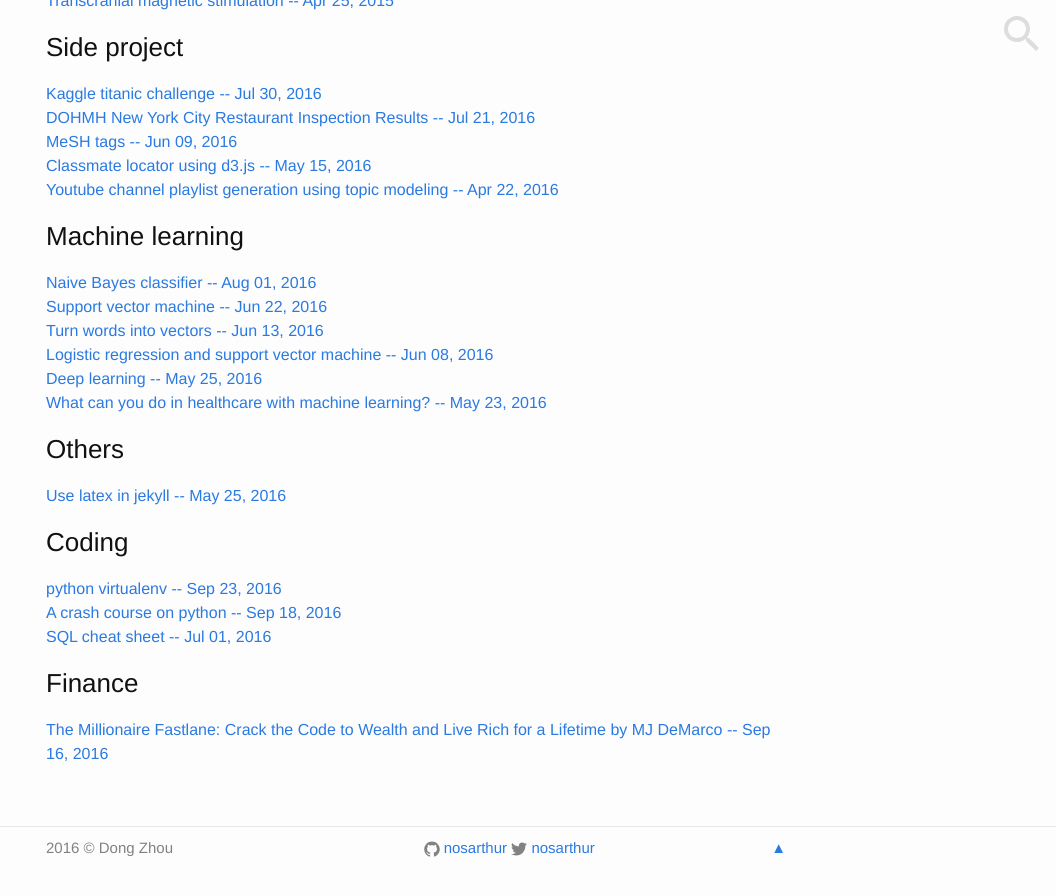
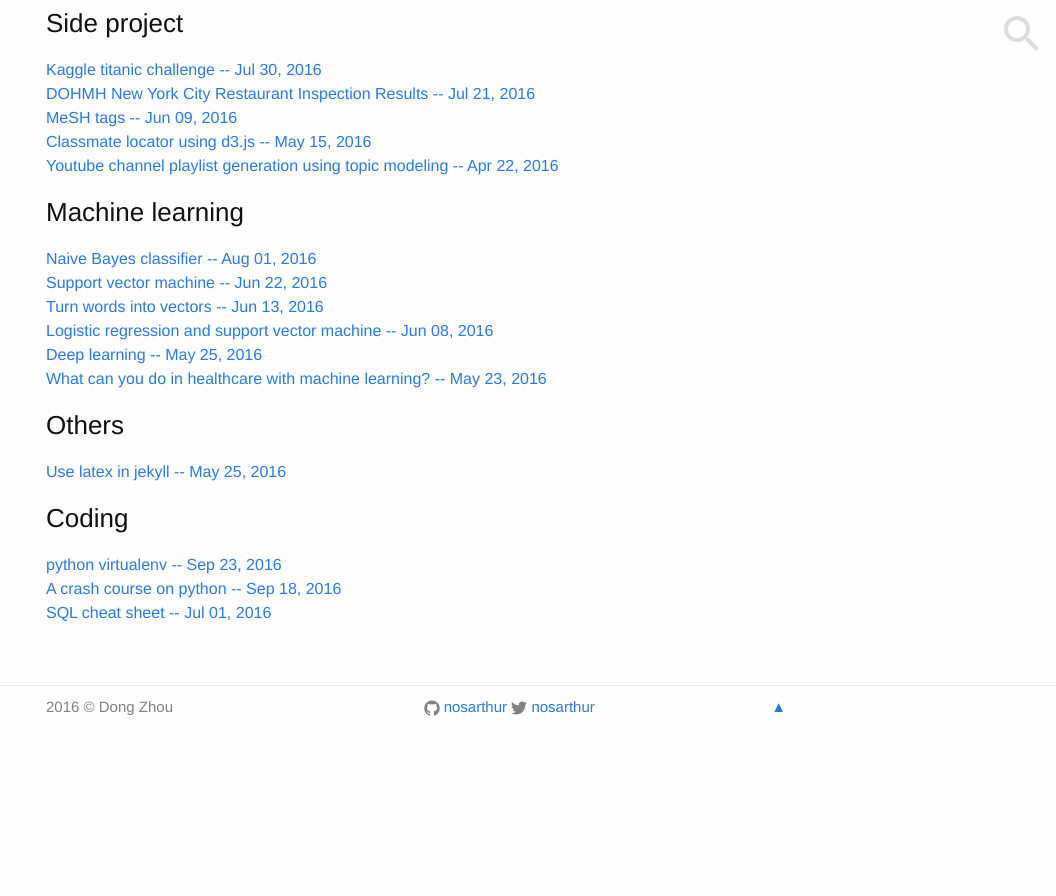
Before and after one commit to nosarthur/nosarthur.github.io, a Jekyll site: the page built from category.md, in a window 1280 px wide and 900 px high, scrolled down 1077 px. Shown: the top 896 px of the window, without its empty margins (224-1280 px from the left). Built offline with Jekyll 4.4.1, drawn with Linux system fonts in a browser that asks for light colours; after the commit the page ends 1836 px from its top, so only the background shows below that.

```diff
--- a/_posts/2016-09-16-fastlane.md
+++ b/_posts/2016-09-16-fastlane.md
@@ -2,7 +2,7 @@
 layout: post
 title: "The Millionaire Fastlane: Crack the Code to Wealth and Live Rich for a Lifetime by MJ DeMarco"
 date:   2016-09-16 10:00:00 -0500
-categories: [readings, finance]
+categories: [readings]
 comments: true
 tags: [finance]
 ---
```
Also changed, not shown: _drafts/transition.md (+2 -3 lines), _posts/2016-09-18-python-course.md (+8 -8 lines).
